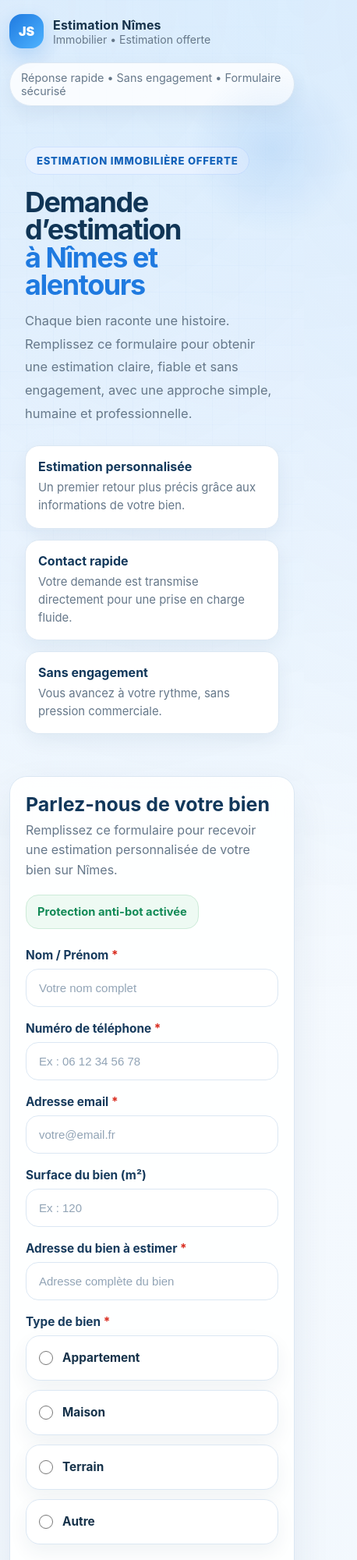
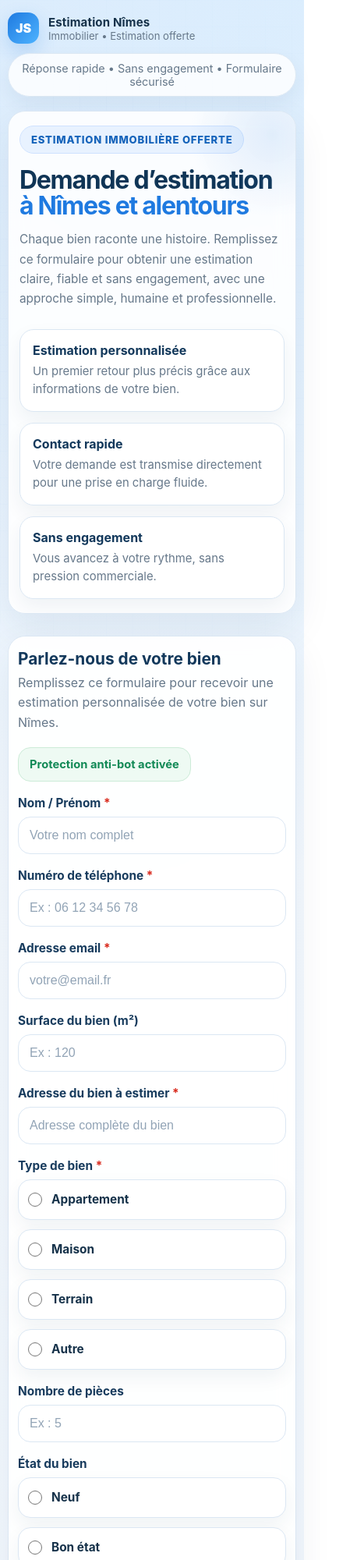
Before and after one commit to ahmetsiby/formulaire, a plain HTML site: page index.html in a window 390 px wide. Shown: the top 2000 px of the page at 78% size, 458 px wide, since content can reach past the window. Drawn offline with Linux system fonts and the light colour scheme.

Commit message:
version clair media query regler

```diff
--- a/index.html
+++ b/index.html
@@ -20,7 +20,6 @@
       --bg: #f5f8fc;
       --bg-soft: #edf3fb;
       --card: #ffffff;
-      --card-soft: #f8fbff;
       --text: #16324a;
       --muted: #66788a;
       --border: #dbe7f3;
@@ -93,6 +92,7 @@
       gap: 12px;
       text-decoration: none;
       color: var(--text);
+      min-width: 0;
     }
 
     .brand-badge {
@@ -105,6 +105,7 @@
       color: white;
       background: linear-gradient(135deg, var(--primary), var(--secondary));
       box-shadow: 0 10px 24px rgba(31, 122, 224, 0.22);
+      flex: 0 0 auto;
     }
 
     .brand-text strong {
@@ -131,6 +132,7 @@
       font-size: 0.9rem;
       box-shadow: var(--shadow-soft);
       backdrop-filter: blur(8px);
+      text-align: center;
     }
 
     .hero {
@@ -140,17 +142,14 @@
       margin-bottom: 28px;
     }
 
-    .hero-lef {
+    .hero-left {
       position: relative;
       border-radius: var(--radius-xl);
       overflow: hidden;
       border: 1px solid var(--border);
       box-shadow: var(--shadow);
-      background: rgba(255,255,255,0.82);
+      background: rgba(255,255,255,0.88);
       backdrop-filter: blur(12px);
-    }
-
-    .hero-left {
       padding: 40px;
       animation: fadeUp 0.8s ease both;
     }
@@ -166,8 +165,6 @@
       background: radial-gradient(circle, rgba(31, 122, 224, 0.12), transparent 68%);
       pointer-events: none;
     }
-
-
 
     .eyebrow {
       display: inline-flex;
@@ -186,10 +183,11 @@
 
     .hero h1 {
       margin: 18px 0 14px;
-      font-size: clamp(2.25rem, 5vw, 4.2rem);
+      font-size: clamp(2rem, 5vw, 4.2rem);
       line-height: 0.98;
       letter-spacing: -0.04em;
       color: #103556;
+      max-width: 800px;
     }
 
     .hero h1 .accent {
@@ -218,6 +216,7 @@
       border: 1px solid var(--border);
       box-shadow: var(--shadow-soft);
       transition: transform 0.22s ease, box-shadow 0.22s ease, border-color 0.22s ease;
+      min-width: 0;
     }
 
     .point:hover {
@@ -239,62 +238,9 @@
       line-height: 1.55;
     }
 
-    .preview-card {
-      border-radius: 22px;
-      background: linear-gradient(180deg, #fafdff, #f2f8ff);
-      border: 1px solid var(--border);
-      padding: 22px;
-      box-shadow: var(--shadow-soft);
-    }
-
-    .preview-card h3 {
-      margin: 0 0 10px;
-      font-size: 1.18rem;
-      color: #11395d;
-    }
-
-    .preview-card p {
-      margin: 0;
-      color: var(--muted);
-      line-height: 1.7;
-    }
-
-    .floating-stats {
-      display: grid;
-      grid-template-columns: 1fr 1fr;
-      gap: 14px;
-      margin-top: 18px;
-    }
-
-    .stat-box {
-      padding: 18px;
-      border-radius: 18px;
-      background: #ffffff;
-      border: 1px solid var(--border);
-      box-shadow: var(--shadow-soft);
-      transition: transform 0.22s ease;
-    }
-
-    .stat-box:hover {
-      transform: translateY(-2px);
-    }
-
-    .stat-box strong {
-      display: block;
-      font-size: 1.55rem;
-      margin-bottom: 6px;
-      color: var(--primary);
-    }
-
-    .stat-box span {
-      color: var(--muted);
-      font-size: 0.92rem;
-      line-height: 1.5;
-    }
-
     .form-section {
       display: grid;
-      grid-template-columns: 1fr 320px;
+      grid-template-columns: minmax(0, 1fr) 320px;
       gap: 24px;
       align-items: start;
     }
@@ -304,8 +250,9 @@
       border-radius: var(--radius-xl);
       border: 1px solid var(--border);
       box-shadow: var(--shadow);
-      background: rgba(255,255,255,0.9);
+      background: rgba(255,255,255,0.92);
       backdrop-filter: blur(12px);
+      min-width: 0;
     }
 
     .form-card {
@@ -339,6 +286,7 @@
       margin: 0;
       color: var(--muted);
       line-height: 1.6;
+      max-width: 650px;
     }
 
     .secure-badge {
@@ -362,6 +310,7 @@
       display: flex;
       flex-direction: column;
       gap: 8px;
+      min-width: 0;
     }
 
     .field.full {
@@ -391,6 +340,7 @@
     select,
     textarea {
       width: 100%;
+      max-width: 100%;
       padding: 15px 16px;
       border-radius: 16px;
       border: 1px solid var(--border);
@@ -404,6 +354,8 @@
         transform 0.22s ease,
         background 0.22s ease;
       box-shadow: inset 0 1px 0 rgba(255,255,255,0.6);
+      -webkit-appearance: none;
+      appearance: none;
     }
 
     input::placeholder,
@@ -452,6 +404,7 @@
         background 0.2s ease;
       user-select: none;
       box-shadow: var(--shadow-soft);
+      min-width: 0;
     }
 
     .choice:hover {
@@ -471,6 +424,7 @@
 
     .choice span {
       line-height: 1.4;
+      min-width: 0;
     }
 
     .form-footer {
@@ -483,6 +437,8 @@
       display: flex;
       justify-content: center;
       padding: 10px 0 2px;
+      width: 100%;
+      overflow-x: auto;
     }
 
     .button {
@@ -531,6 +487,7 @@
       font-weight: 700;
       line-height: 1.5;
       color: var(--primary-dark);
+      word-break: break-word;
     }
 
     .disclaimer {
@@ -606,7 +563,7 @@
     }
 
     @media (max-width: 1080px) {
-      .hero {
+      .hero-points {
         grid-template-columns: 1fr;
       }
 
@@ -621,12 +578,19 @@
 
     @media (max-width: 760px) {
       .container {
-        padding: 18px 12px 40px;
+        padding: 16px 12px 36px;
       }
 
       .topbar {
         flex-direction: column;
         align-items: stretch;
+        gap: 12px;
+        margin-bottom: 18px;
+      }
+
+      .pill {
+        justify-content: center;
+        text-align: center;
       }
 
       .hero-left,
@@ -636,15 +600,25 @@
       }
 
       .hero-left {
-        padding: 26px 20px;
+        padding: 22px 16px;
       }
 
-      .form-card {
-        padding: 20px;
+      .form-card,
+      .side-card {
+        padding: 18px 14px;
+      }
+
+      .hero h1 {
+        font-size: 2rem;
+        line-height: 1.02;
+      }
+
+      .hero p {
+        font-size: 0.96rem;
+        line-height: 1.65;
       }
 
       .hero-points,
-      .floating-stats,
       .grid,
       .choice-grid-2 {
         grid-template-columns: 1fr;
@@ -652,15 +626,82 @@
 
       .form-head {
         align-items: stretch;
+        margin-bottom: 18px;
+      }
+
+      .form-head h2 {
+        font-size: 1.3rem;
       }
 
       .secure-badge {
         white-space: normal;
+        text-align: center;
+      }
+
+      .choice {
+        min-height: 52px;
+        padding: 12px 14px;
+        border-radius: 16px;
       }
 
       .turnstile-wrap {
         justify-content: flex-start;
         overflow-x: auto;
+        -webkit-overflow-scrolling: touch;
+      }
+
+      .button {
+        padding: 16px 18px;
+        border-radius: 16px;
+      }
+
+      .disclaimer,
+      .footer-note {
+        font-size: 0.86rem;
+      }
+    }
+
+    @media (max-width: 420px) {
+      .container {
+        padding-left: 10px;
+        padding-right: 10px;
+      }
+
+      .brand-badge {
+        width: 40px;
+        height: 40px;
+        border-radius: 14px;
+      }
+
+      .brand-text strong {
+        font-size: 0.94rem;
+      }
+
+      .brand-text span {
+        font-size: 0.82rem;
+      }
+
+      .hero-left {
+        padding: 18px 14px;
+      }
+
+      .form-card,
+      .side-card {
+        padding: 16px 12px;
+      }
+
+      input[type="text"],
+      input[type="email"],
+      input[type="tel"],
+      input[type="number"],
+      select,
+      textarea {
+        padding: 14px 14px;
+        font-size: 16px;
+      }
+
+      .choice {
+        padding: 11px 12px;
       }
     }
   </style>
@@ -709,8 +750,6 @@
             </div>
           </div>
         </div>
-
-
       </section>
 
       <section class="form-section">
```
